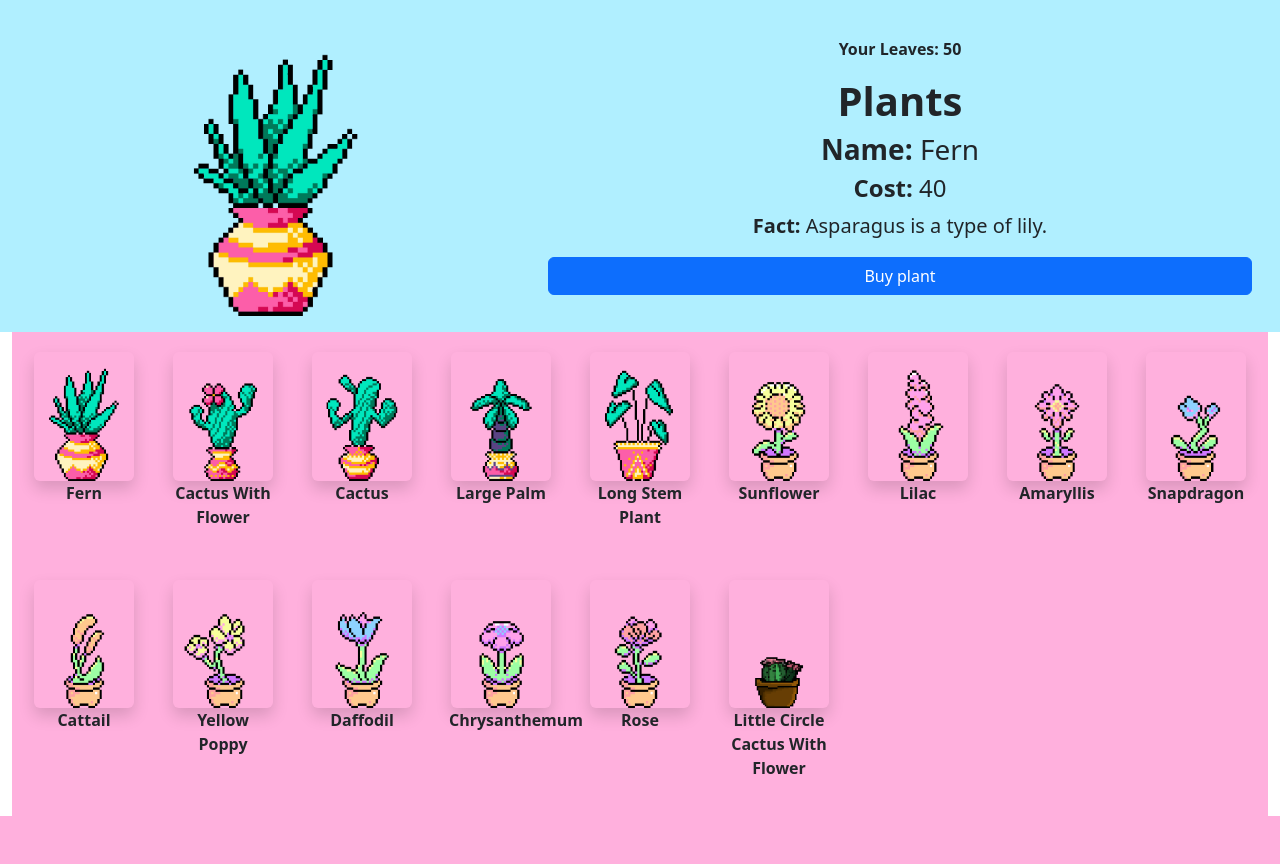
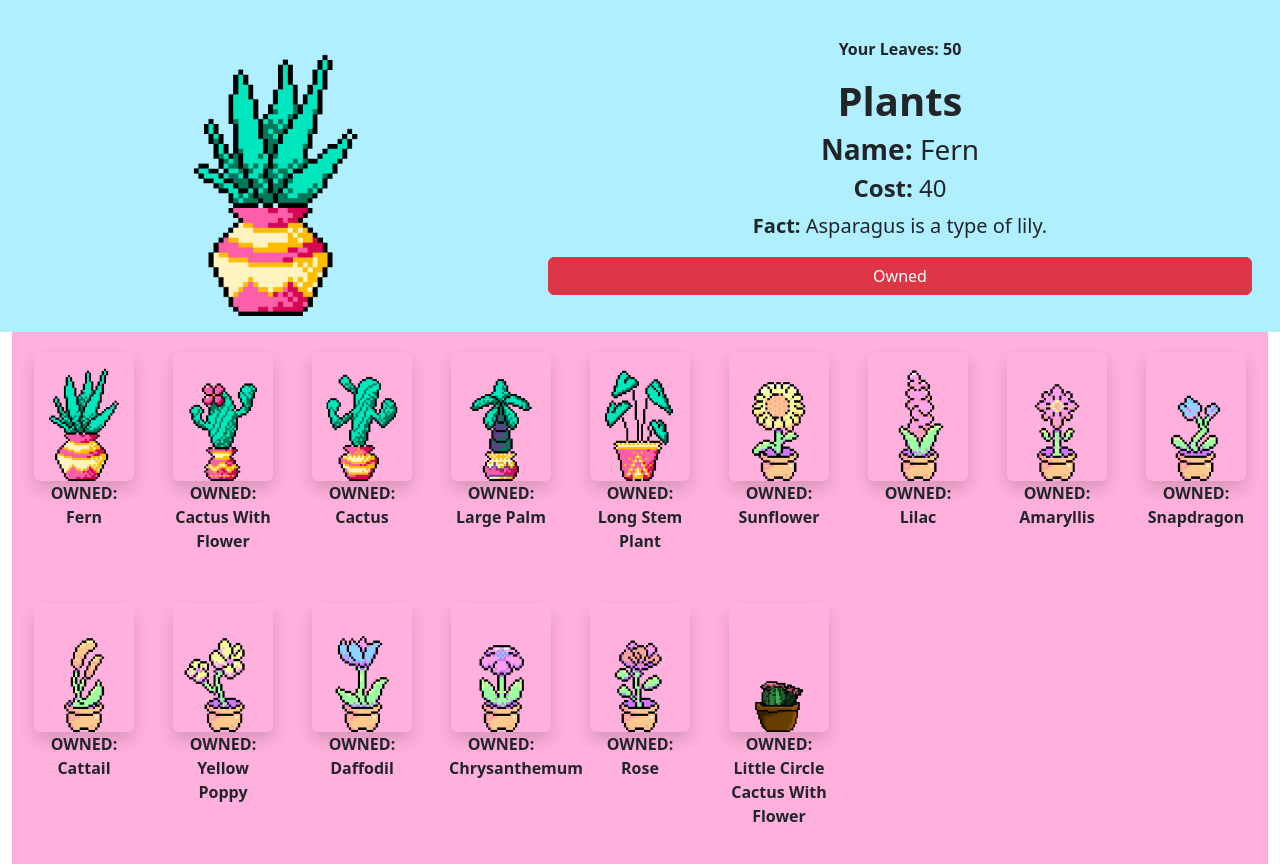
Before and after one commit to annabelle-josie/group-software-project, a Django app: page /market/ in a window 1280 px wide. Shown: the part 56-920 px from the top of the page. Before the commit the page ends 872 px from the top, so only its background shows below. Run offline with Django 5.2, Linux system fonts and the light colour scheme; a user stored in the database is signed in; data comes from the database, SQL or seed files in the repository; both versions use the stored data as it was after the commit.

Commit message:
Fixed minor camel case and DB
Fixed minor camel case and DB

```diff
--- a/main/templates/market.html
+++ b/main/templates/market.html
@@ -24,7 +24,7 @@
             <h3 id="chosen-plant-name"><strong>Name:</strong> {{ first_plant.name }}</h3>
             <h4 id="chosen-plant-price"><strong>Cost:</strong> {{ first_plant.price }}</h4>
             <p id="chosen-plant-fact" class="fs-5"><strong>Fact:</strong> {{ first_plant.fact }}</p>
-        {% if first_plant in owned_plants %}
+        {% if first_plant in ownedPlants %}
             <!-- If the plant is already owned by the user (therefore cannot be bought again) -->
                 <button id="chosen-plant-buy" class="btn btn-danger w-100" onClick="">Owned</button>
         {% else %}
@@ -41,7 +41,7 @@
      <!-- Display all avaialble plants -->
     <div class="plant-grid" style="background-color: rgb(255, 176, 221); padding: 10px;">
         {% for plant in plants %}
-        {% if plant in owned_plants %}
+        {% if plant in ownedPlants %}
         <!-- If the plant is already owned by the user (therefore cannot be bought again) -->
             <div class="plant-item"
             onclick='updatePlantOwned( "{{ plant.image.url }}",  "{{ plant.name }}", "{{ plant.price }}",  "{{ plant.fact }}", "{{user}}", "{{ plant }}")'>
```
Also changed, not shown: db.sqlite3.
